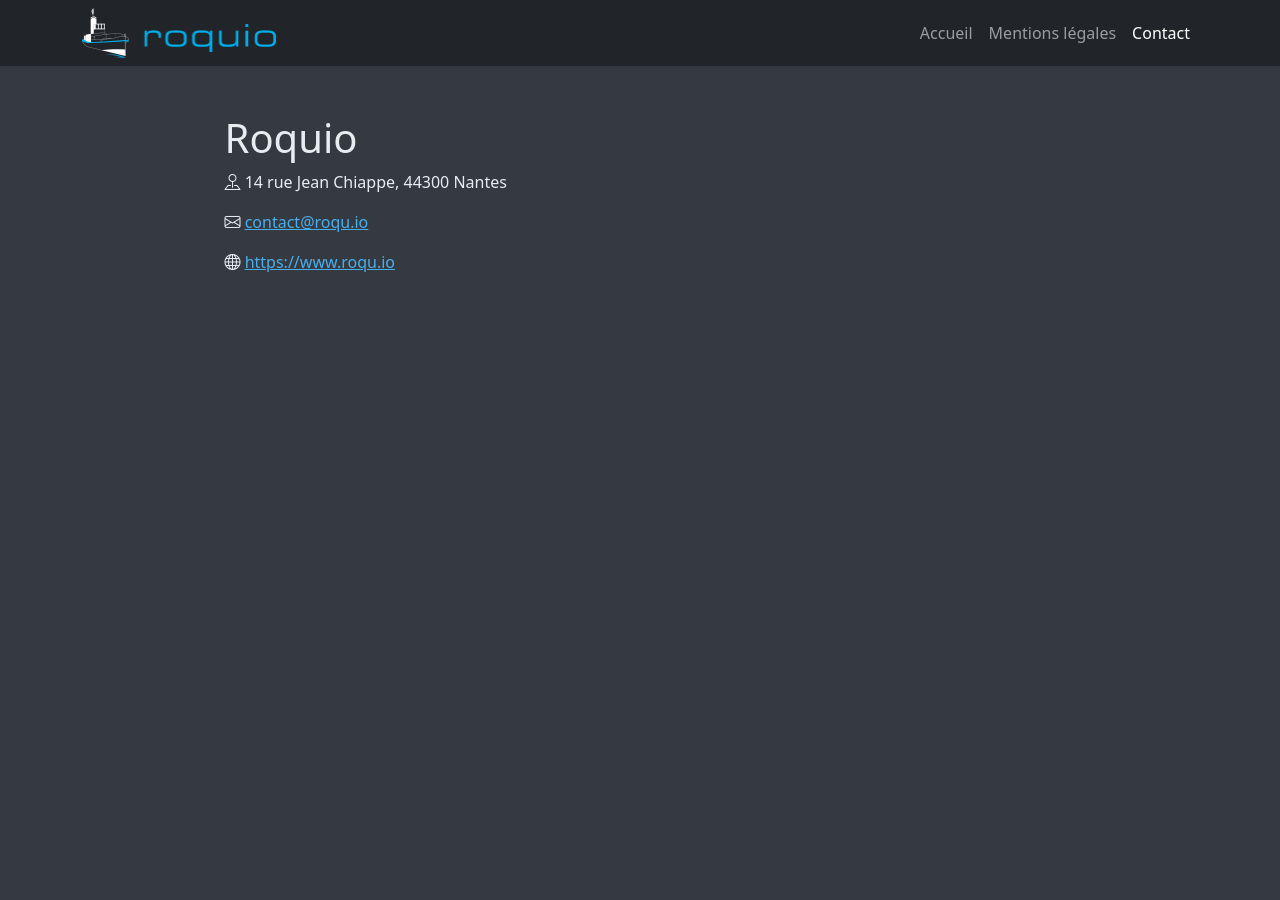
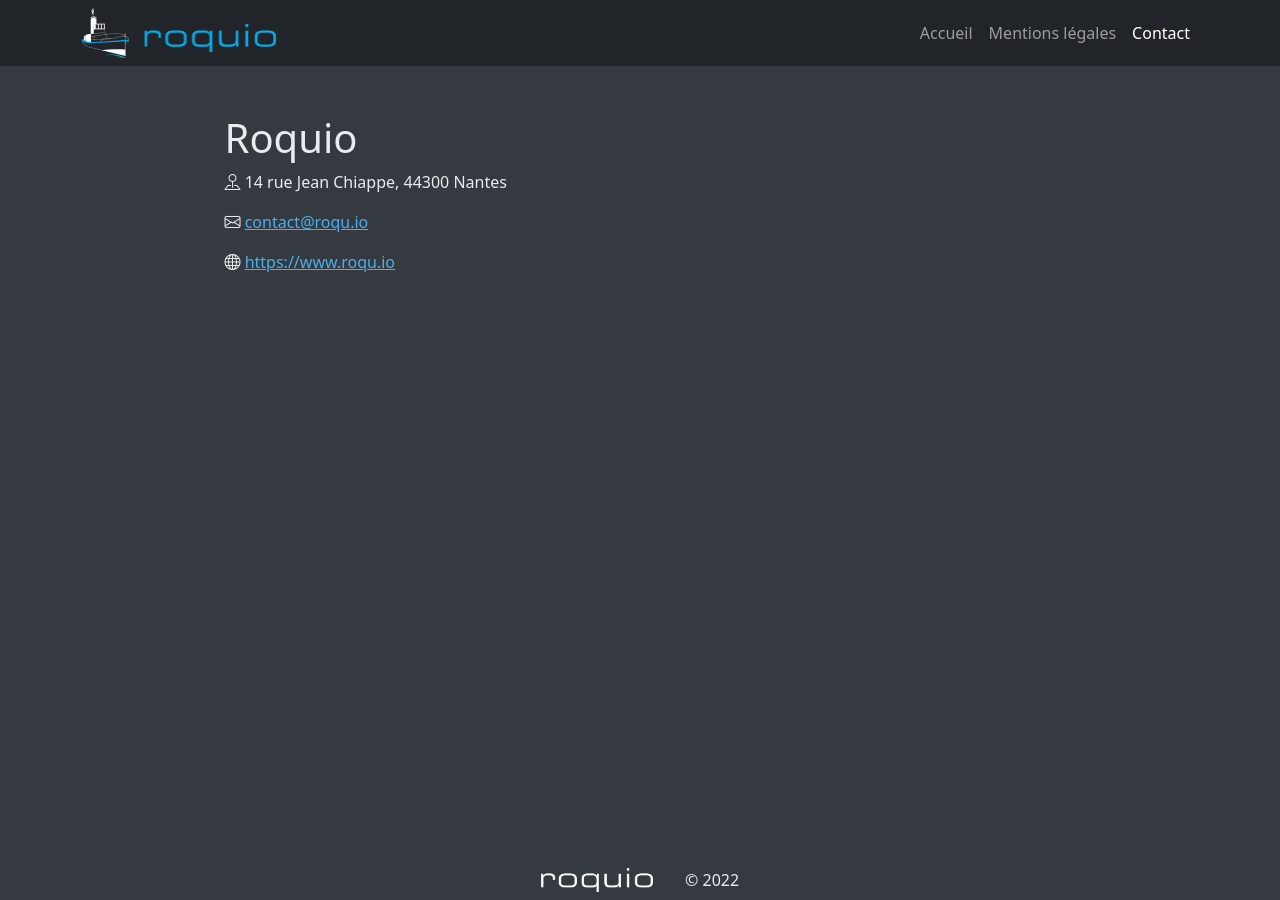
Before and after one commit to roquio/site, a Jekyll site: the page built from contact.md, in a window 1280 px wide. Built offline with Jekyll 4.4.1, drawn with Linux system fonts in a browser that asks for light colours.

Commit message:
🚧 Home page layout

```diff
--- a/_config.yml
+++ b/_config.yml
@@ -9,7 +9,7 @@ email: "contact@roqu.io"
 
 collections:
   members:
-    sort_by: title
+    sort_by: lastName
   cards:
     sort_by: order
 
--- /dev/null
+++ b/_includes/footer.html
@@ -0,0 +1,7 @@
+<footer>
+    <img src="/assets/img/roquio-white.png" alt="Roquio">
+    <div>
+        <span>©</span>
+        <span>{{ 'now' | date: "%Y" }}</span>
+    </div>
+</footer>
--- a/_includes/members.html
+++ b/_includes/members.html
@@ -6,7 +6,7 @@
             <img src="{{ member.picture }}" alt="" class="card-img-top">
             {% endif %}
             <div class="card-body">
-                <h3 class="h4 card-title">{{ member.title }}</h3>
+                <h3 class="h4 card-title">{{ member.firstName }} {{ member.lastName }}</h3>
 
                 {{ member.content | markdownify }}
             </div>
--- a/_layouts/default.html
+++ b/_layouts/default.html
@@ -15,6 +15,8 @@
         </div>
     </div>
 </div>
+
+{% include footer.html %}
 </body>
 
 </html>
--- /dev/null
+++ b/_sass/roquio/_footer.scss
@@ -0,0 +1,17 @@
+footer {
+  display: flex;
+  align-items: center;
+  justify-content: center;
+
+  padding-top: map-get($spacers, 2);
+  padding-bottom: map-get($spacers, 2);
+
+  > * {
+    margin-left: map-get($spacers, 3);
+    margin-right: map-get($spacers, 3);
+  }
+
+  img {
+    height: $font-size-base * $line-height-base;
+  }
+}
--- /dev/null
+++ b/_sass/roquio/_layout.scss
@@ -0,0 +1,15 @@
+html {
+  display: flex;
+  flex-direction: column;
+  min-height: 100%;
+}
+
+body {
+  display: flex;
+  flex-direction: column;
+  flex-grow: 1;
+}
+
+.container {
+  flex-grow: 1;
+}
--- a/_sass/roquio/_roquio.scss
+++ b/_sass/roquio/_roquio.scss
@@ -1,4 +1,7 @@
 @import "banner";
 @import "card-masonry";
+@import "footer";
 @import "horizontal-row";
+@import "layout";
 @import "navbar";
+@import "solutions";
--- /dev/null
+++ b/_sass/roquio/_solutions.scss
@@ -0,0 +1,13 @@
+.solutions {
+  a {
+    display: flex;
+    justify-content: center;
+  }
+
+  img {
+    max-height: 100%;
+    max-width: 100%;
+
+    object-fit: contain;
+  }
+}
```
Also changed, not shown: _includes/solutions.html (added, +17 -0 lines), _members/cedric-krommenhoek.md (+3 -3 lines), _members/loic-billon.md (+3 -2 lines).
